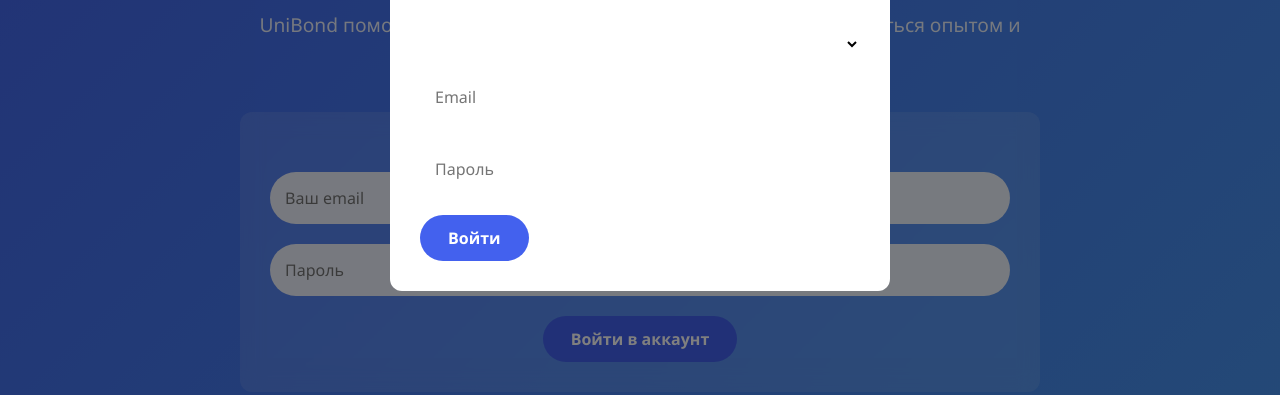
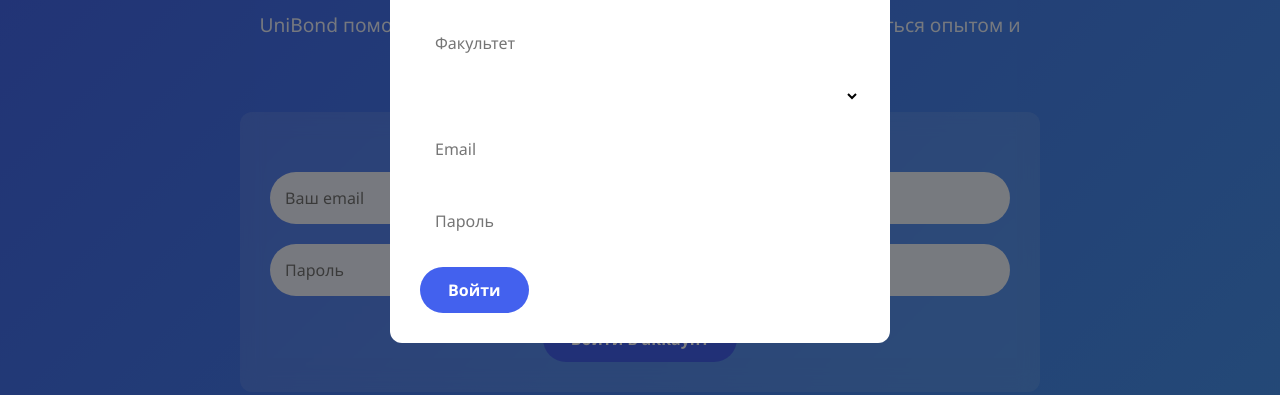
Before and after one commit to pda08072009-bit/pda08072009-bit.github.io, a plain HTML site: page index.html in a window 1280 px wide. Both pictures are taken after a click on the link "Регистрация". Shown: the part 405-800 px from the top of the page. Drawn offline with Linux system fonts and the light colour scheme.

Commit message:
Update index.html

```diff
--- a/index.html
+++ b/index.html
@@ -679,7 +679,8 @@
                     </select>
                 </div>
                 <div class="form-group">
-                     <select id="faculty" required>
+                    <input type="password" id="reg-faculty" placeholder="Факультет" required>
+                     <select id="reg-faculty" required>
                         <option value="Журналистика</option>
                      </select>
                      <select id="faculty" required>
```
